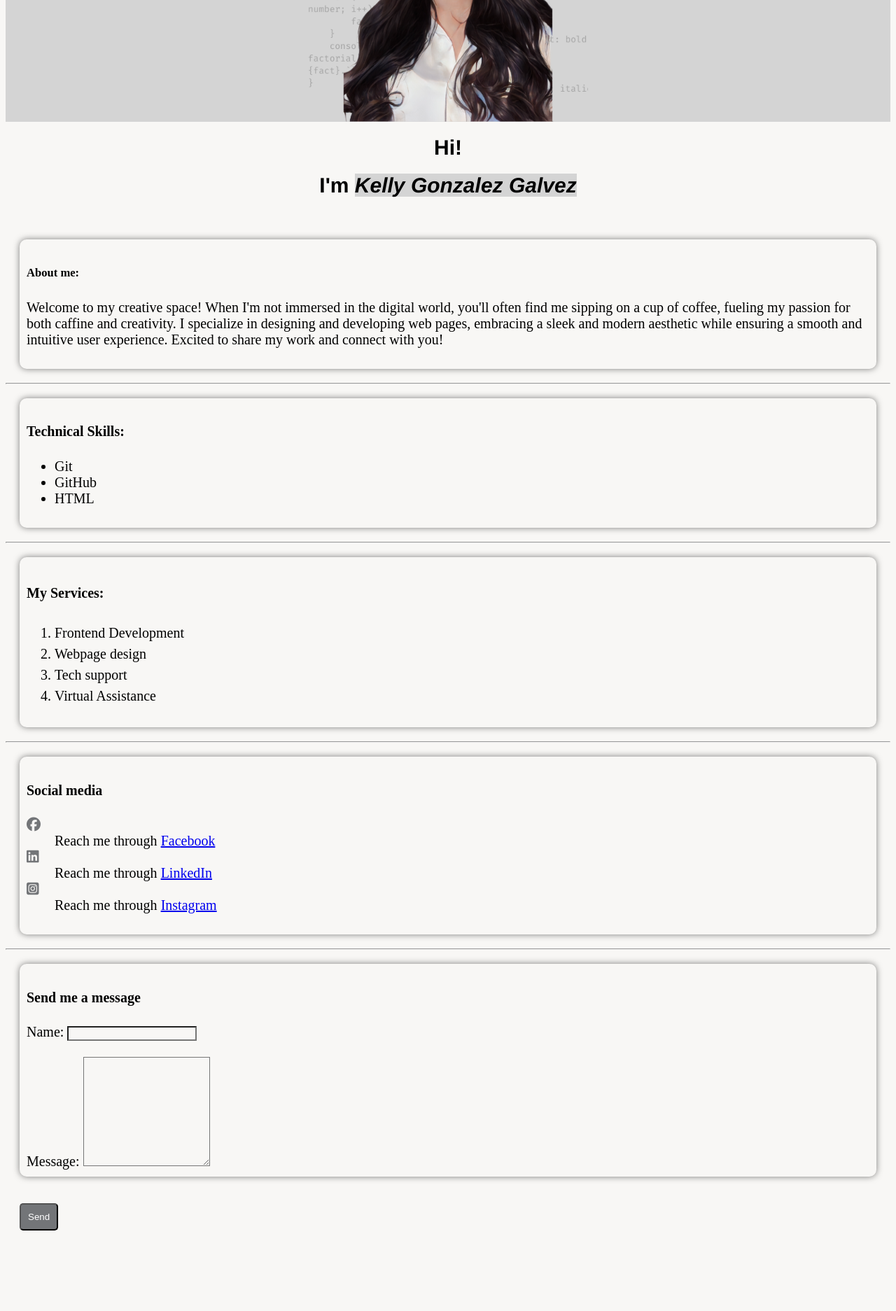
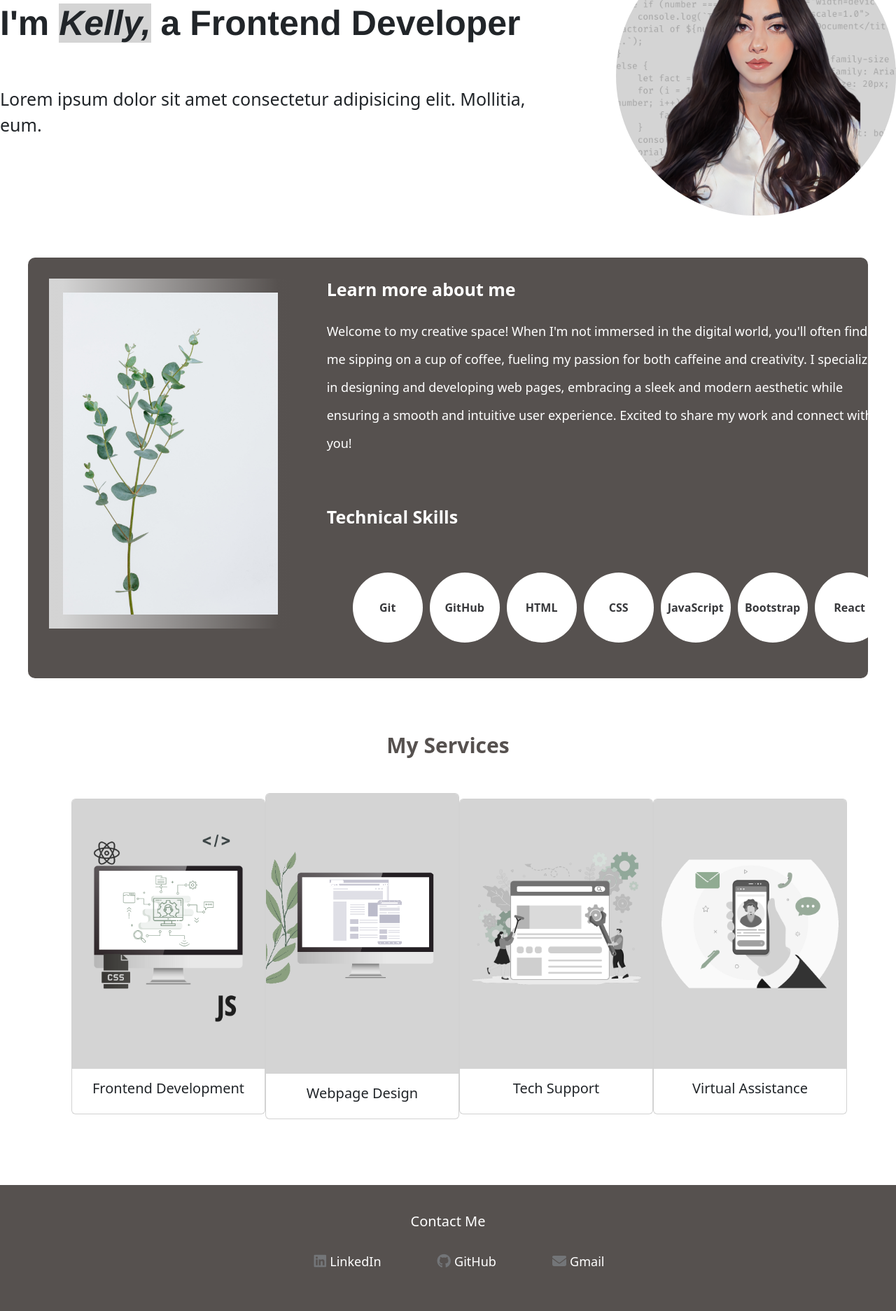
Before and after one commit to Kgonlez/OCC-Frontend-Bootcamp, a plain HTML site: page My_Portfolio/index.html in a window 1280 px wide. Shown: the part 234-2107 px from the top of the page at 70% size. Before the commit the page ends 2000 px from the top, so only its background shows below. Drawn offline with nearby package versions, Linux system fonts and the light colour scheme.

```diff
--- a/My_Portfolio/index.html
+++ b/My_Portfolio/index.html
@@ -2,6 +2,12 @@
 <html>
   <head>
     <title>My Portfolio</title>
+    <link
+      href="https://cdn.jsdelivr.net/npm/bootstrap@5.3.2/dist/css/bootstrap.min.css"
+      rel="stylesheet"
+      integrity="sha384-T3c6CoIi6uLrA9TneNEoa7RxnatzjcDSCmG1MXxSR1GAsXEV/Dwwykc2MPK8M2HN"
+      crossorigin="anonymous"
+    />
     <link rel="stylesheet" href="style.css" />
     <script
       src="https://kit.fontawesome.com/b323c4c499.js"
@@ -9,82 +15,134 @@
     ></script>
   </head>
   <body>
+    <!--Header-->
+    <nav class="navbar navbar-expand-lg navbar-light bg-light">
+      <div class="container">
+        <a href="#">Kelly Gonzalez Galvez</a>
+        <div class="navbar-nav">
+          <ul class="navbar-nav-ul">
+            <li class="nav-link" href="#">Home</li>
+            <li class="nav-link" href="#">About</li>
+            <li class="nav-link" href="#">Resume</li>
+          </ul>
+        </div>
+      </div>
+    </nav>
+
+    <!-- Main Introduction -->
+    <div class="main">
+      <div class="intro-text">
+        <h1>I'm <em>Kelly,</em> a Frontend Developer</h1>
+        <p>
+          Lorem ipsum dolor sit amet consectetur adipisicing elit. Mollitia,
+          eum.
+        </p>
+      </div>
+
       <div class="background-image">
         <img src="assets/portfolio_logo.png" alt="AI profile picture" />
       </div>
+    </div>
 
-    <h1>Hi!</h1>
-
-    <h1>I'm <em>Kelly Gonzalez Galvez</em></h1>
+    <!-- About Container -->
+    <div class="about-container">
+      <img src="assets/plantImg.jpg" alt="plant image" />
 
       <div class="aboutMe">
-      <h5>About me:</h5>
-
-      <p>
+        <h5>Learn more about me</h5>
+        <p class="lead">
           Welcome to my creative space! When I'm not immersed in the digital
           world, you'll often find me sipping on a cup of coffee, fueling my
-        passion for both caffine and creativity. I specialize in designing and
-        developing web pages, embracing a sleek and modern aesthetic while
+          passion for both caffeine and creativity. I specialize in designing
+          and developing web pages, embracing a sleek and modern aesthetic while
           ensuring a smooth and intuitive user experience. Excited to share my
           work and connect with you!
         </p>
-    </div>
-    <hr />
 
-    <div class="technicalSkills">
-      <h4>Technical Skills:</h4>
-      <ul>
-        <li>Git</li>
-        <li>GitHub</li>
-        <li>HTML</li>
+        <h5>Technical Skills</h5>
+        <ul class="skills">
+          <li class="skill-list">Git</li>
+          <li class="skill-list">GitHub</li>
+          <li class="skill-list">HTML</li>
+          <li class="skill-list">CSS</li>
+          <li class="skill-list">JavaScript</li>
+          <li class="skill-list">Bootstrap</li>
+          <li class="skill-list">React</li>
         </ul>
       </div>
-    <hr />
+    </div>
+    <!-- My Serivces cards -->
+    <div class="myServices my-5">
+      <h4 class="lead">My Services</h4>
+      <ul class="card-deck">
+        <li class="card">
+          <img src="./assets/frontend.png" class="card-img-top" alt="..." />
+          <div class="card-body text-center">
+            <h5 class="card-title">Frontend Development</h5>
+          </div>
+        </li>
+        <li class="card">
+          <img
+            src="./assets/webDesignImg.png"
+            class="card-img-top"
+            alt="..."
+            style="height: 400px"
+          />
+          <div class="card-body text-center">
+            <h5 class="card-title">Webpage Design</h5>
+          </div>
+        </li>
+        <li class="card">
+          <img src="./assets/techSupport.png" class="card-img-top" alt="..." />
+          <div class="card-body text-center">
+            <h5 class="card-title">Tech Support</h5>
+          </div>
+        </li>
+        <li class="card">
+          <img
+            src="./assets/virtualAssistance.png"
+            class="card-img-top"
+            alt="..."
+          />
+          <div class="card-body text-center">
+            <h5 class="card-title">Virtual Assistance</h5>
+          </div>
+        </li>
+      </ul>
+    </div>
 
-    <div class="myServices">
-      <h4>My Services:</h4>
-      <ol>
-        <li>Frontend Development</li>
-        <li>Webpage design</li>
-        <li>Tech support</li>
-        <li>Virtual Assistance</li>
-      </ol>
+    <!-- Contact me -->
+    <div class="contact">
+      <h4 class="lead">Contact Me</h4>
+      <ul class="lead">
+        <li>
+          <i class="fa-brands fa-linkedin"></i>
+          <a href="https://www.linkedIn.com" target="_blank">LinkedIn</a>
+        </li>
+        <li>
+          <i class="fa-brands fa-github"></i>
+          <a href="https://www.GitHub.com" target="_blank">GitHub</a>
+        </li>
+        <li>
+          <i class="fa-solid fa-envelope"></i>
+          <a href="https://www.gmail.com" target="_blank">Gmail</a>
+        </li>
+      </ul>
     </div>
-    <hr />
 
-    <div class="socialMedia">
-      <h4>Social media</h4>
-      <dl>
-        <dt><i class="fa-brands fa-facebook"></i></dt>
-        <dd>
-          Reach me through <a href="https://www.facebook.com">Facebook</a>
-        </dd>
-        <dt><i class="fa-brands fa-linkedin"></i></dt>
-        <dd>
-          Reach me through <a href="https://www.linkedIn.com">LinkedIn</a>
-        </dd>
-        <dt><i class="fa-brands fa-square-instagram"></i></dt>
-        <dd>
-          Reach me through <a href="https://www.Instagram.com">Instagram</a>
-        </dd>
-      </dl>
-    </div>
-    <hr />
-
+    <!--
     <div class="sendMeAMessage">
       <h4>Send me a message</h4>
 
       <label for="name">Name:</label>
       <input type="text" name="name" required />
-      <br /><br>
+      <br /><br />
 
       <label for="message">Message:</label>
       <textarea name="message" rows="10" cols="20"></textarea>
     </div>
     <br />
 
-    <button type="submit" class="submit">Send</button>
-
-
+    <button type="submit" class="submit">Send</button> -->
   </body>
 </html>
--- a/My_Portfolio/style.css
+++ b/My_Portfolio/style.css
@@ -1,58 +1,186 @@
 * {
-  background-color: #f8f7f5;
-
+  /* background-color: #f8f7f5; */
 }
 
+/* Navbar */
+.navbar {
+  display: flex;
+  justify-content: center;
+  align-items: center;
+  margin: 10px;
+}
+
+.navbar-nav-ul {
+  display: flex;
+  justify-content: space-around;
+  gap: 10px;
+}
+
+.navbar-nav-ul li:hover {
+  cursor: pointer;
+  color: #38393c;
+}
+
+/* Main Welcome Section */
 .background-image {
-  background-color: #d4d4d4;
   display: flex;
   justify-content: center;
   align-items: center;
 }
-div img {
+.background-image img {
   max-width: 400px;
   background-color: #d4d4d4;
+  border-radius: 50%;
 }
 
 h1 {
   font-family: Helvetica, sans-serif;
-  text-align: center;
-  font-size: 30px;
+  font-size: 50px;
+  word-wrap: break-word;
+  font-weight: 700;
 }
 
-h1:last-of-type{
-    margin-bottom: 60px;
+h1:last-of-type {
+  margin-bottom: 60px;
+}
+
+.intro-text {
+  text-align: start;
+}
+.intro-text p {
+  font-size: 25px;
 }
 
 h1 em {
   background-color: #d4d4d4;
 }
 
-.aboutMe,
-.technicalSkills,
-.myServices,
-.socialMedia,
-.sendMeAMessage {
-  margin: 20px;
-  padding: 10px;
-  font-size: 20px;
+.main {
+  display: flex;
+  justify-content: space-around;
   align-items: center;
+  gap: 100px;
+  margin-top: 60px;
+  margin-bottom: 60px;
+}
+
+/* About me Container */
+.about-container {
+  /* background-color: #4b5058; */
+  background-color: #56514f;
   border-radius: 10px;
-  box-shadow: 0 0 10px rgba(0, 0, 0, 0.5);
+  margin: 40px;
+  padding: 30px;
+  color: white;
+  display: flex;
+  justify-content: space-evenly;
+  word-wrap: wrap;
+  gap: 50px;
+}
+.about-container img {
+  max-width: 400px;
+  max-height: 500px;
+  border: 20px solid;
+  border-image: linear-gradient(to right, #d4d4d4, #56514f);
+  border-image-slice: 1;
+}
+
+.aboutMe h5 {
+  font-weight: bold;
+  font-size: 25px;
+  margin-bottom: 25px;
+}
+
+.aboutMe p {
+  font-size: 18px;
+  margin-bottom: 70px;
+  line-height: 40px;
+}
+
+.skills {
+  list-style-type: none;
+  display: flex;
+  justify-content: space-evenly;
+  text-align: center;
+  margin-top: 60px;
+}
+
+.skill-list {
+  background-color: white;
+  color: #38393c;
+  font-weight: 600;
+  width: 100px;
+  height: 100px;
+  display: flex;
+  align-items: center;
+  justify-content: center;
+  border-radius: 50%;
+  margin: 5px;
+}
+
+/* My Services */
+.myServices {
+  margin: 40px;
+  padding: 30px;
+}
+.myServices h4 {
+  display: flex;
+  justify-content: center;
+  align-content: center;
+  margin-bottom: 50px;
+  color: #56514f;
+  font-weight: 700;
+  font-size: 30px;
+  /* width: 200px; */
+}
+.card-deck {
+  display: flex;
+  justify-content: space-around;
+  align-items: center;
+  /* gap:70px; */
+}
+
+.card {
+  width: 18rem;
 }
 
 .myServices {
   line-height: 1.5;
 }
 
-.fa-brands {
+.fa-brands, .fa-solid{
   color: #737578;
 }
 
-.submit {
-  border-radius: 5px;
-  background-color: #737578;
+a {
+  color: #38393c;
+  font-size: large;
+  text-decoration: none;
+}
+
+.contact {
+  background-color: #56514f;
+  padding: 40px;
+  max-height: 200px;
+}
+
+.contact h4{
+  text-align: center;
+  font-weight: 500;
   color: white;
- margin-left: 20px;
- padding: 10px
+  margin-bottom: 30px;
 }
+
+.contact ul{
+  display: flex;
+  justify-content: center;
+  align-items: center;
+  list-style-type: none;
+  color: white;
+  gap: 80px;
+
+}
+
+.contact a{
+  color: white;
+}
```
Also changed, not shown: 7-Modern-JS-Features/index.html (added, +11 -0 lines), 7-Modern-JS-Features/script.js (added, +118 -0 lines), 8-JS-OOP/Abstraction.js (added, +19 -0 lines), 8-JS-OOP/Inheritance.js (added, +26 -0 lines), 8-JS-OOP/Polymorphism.js (added, +24 -0 lines), 8-JS-OOP/encapsulation.js (added, +33 -0 lines), 8-JS-OOP/index.html (added, +11 -0 lines), 4-Bootstrap/Grid System/gridSystem.html (renamed from 4-Bootstrap/Gris System/gridSystem.html), 8-JS-OOP/app.js (added), My_Portfolio/assets/frontend.png (added), My_Portfolio/assets/plantImg.jpg (added), My_Portfolio/assets/techSupport.png (added), My_Portfolio/assets/virtualAssistance.png (added), My_Portfolio/assets/webDesignImg.png (added). Lines whose indentation alone changed are shown as unchanged.
